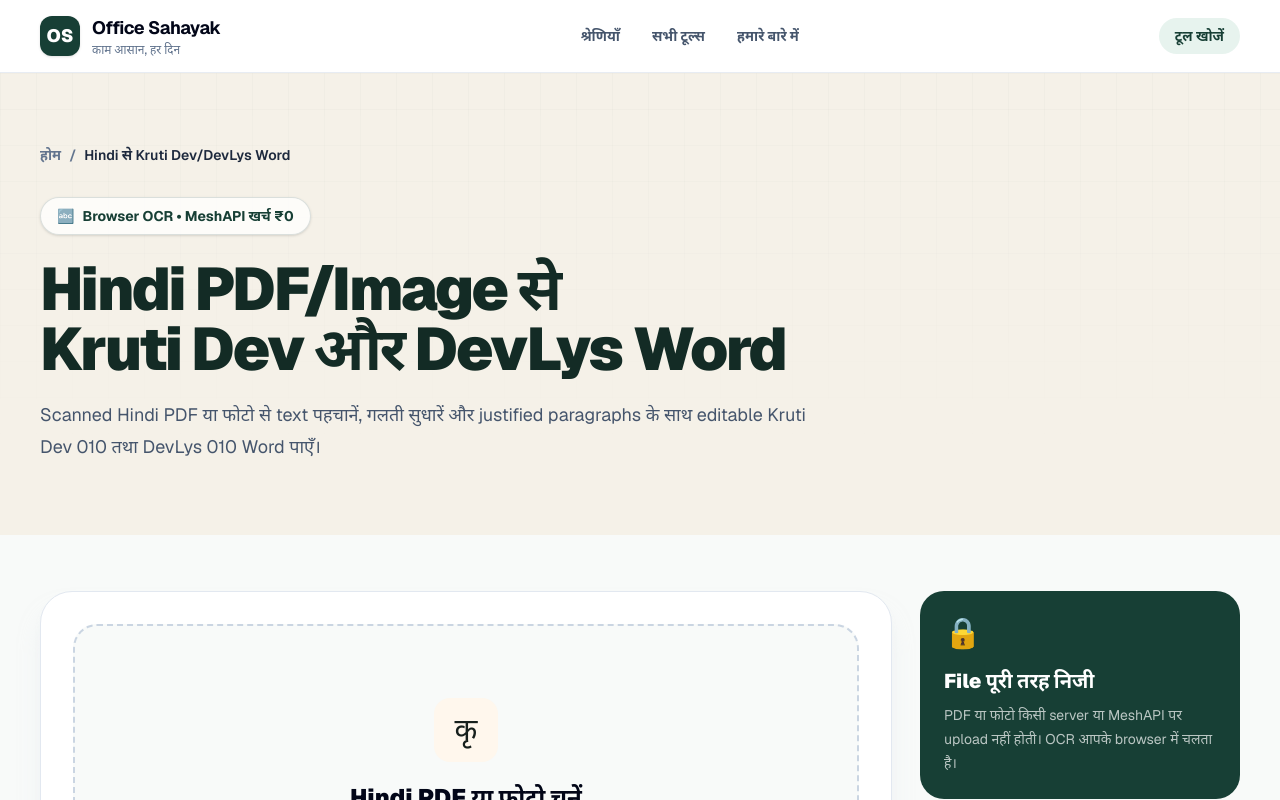
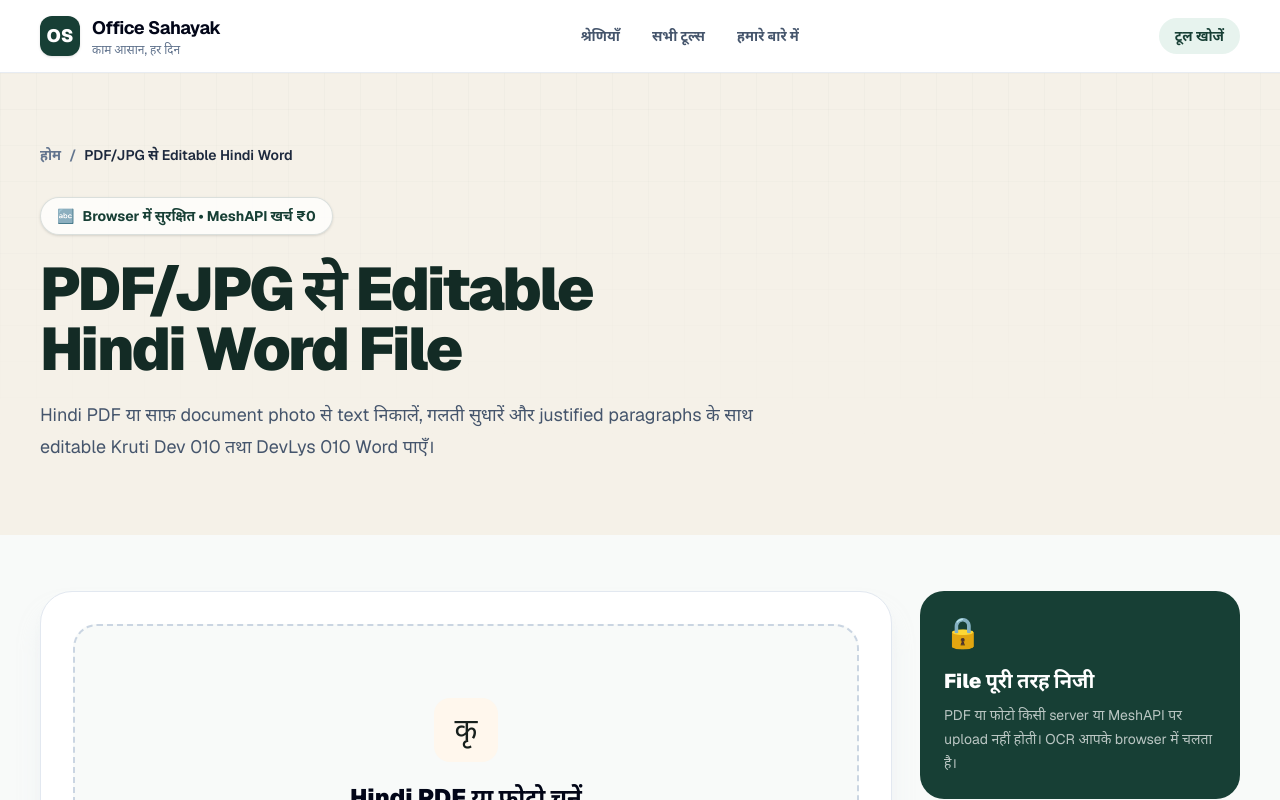
Before and after one commit to office-sahayak/office-sahayak, a Next.js app: page /tools/documents/hindi-krutidev-word in a window 1280 px wide. Shown: the top 800 px of the page. Built offline with nearby package versions, Linux system fonts and the light colour scheme.

Commit message:
Feature editable Hindi Word tool prominently

```diff
--- a/app/tools/documents/hindi-krutidev-word/page.tsx
+++ b/app/tools/documents/hindi-krutidev-word/page.tsx
@@ -5,8 +5,8 @@ import { SiteFooter } from "@/components/site-footer";
 import { SiteHeader } from "@/components/site-header";
 
 export const metadata: Metadata = {
-  title: "Hindi PDF/Image से Kruti Dev और DevLys Word — Office Sahayak",
-  description: "Hindi PDF, JPG या PNG से OCR करके justified और editable Kruti Dev 010 तथा DevLys 010 Word files बनाएँ।",
+  title: "PDF/JPG से Editable Hindi Word File — Office Sahayak",
+  description: "Hindi PDF, JPG या PNG से justified और editable Kruti Dev 010 तथा DevLys 010 Word files बनाएँ।",
 };
 
 export default function HindiKrutidevWordPage() {
@@ -20,15 +20,15 @@ export default function HindiKrutidevWordPage() {
             <nav aria-label="Breadcrumb" className="text-sm font-semibold text-slate-500">
               <Link href="/" className="hover:text-[#173f35]">होम</Link>
               <span className="mx-2" aria-hidden="true">/</span>
-              <span className="text-slate-800">Hindi से Kruti Dev/DevLys Word</span>
+              <span className="text-slate-800">PDF/JPG से Editable Hindi Word</span>
             </nav>
             <div className="mt-8 max-w-4xl">
               <div className="inline-flex items-center gap-2 rounded-full border border-[#173f35]/15 bg-white/75 px-4 py-2 text-sm font-bold text-[#173f35] shadow-sm">
-                <span aria-hidden="true">🔤</span> Browser OCR • MeshAPI खर्च ₹0
+                <span aria-hidden="true">🔤</span> Browser में सुरक्षित • MeshAPI खर्च ₹0
               </div>
-              <h1 className="mt-6 text-4xl font-black tracking-[-0.04em] text-[#132b25] sm:text-6xl">Hindi PDF/Image से<br className="hidden sm:block" /> Kruti Dev और DevLys Word</h1>
+              <h1 className="mt-6 text-4xl font-black tracking-[-0.04em] text-[#132b25] sm:text-6xl">PDF/JPG से Editable<br className="hidden sm:block" /> Hindi Word File</h1>
               <p className="mt-5 max-w-3xl text-lg leading-8 text-slate-600">
-                Scanned Hindi PDF या फोटो से text पहचानें, गलती सुधारें और justified paragraphs के साथ editable Kruti Dev 010 तथा DevLys 010 Word पाएँ।
+                Hindi PDF या साफ़ document photo से text निकालें, गलती सुधारें और justified paragraphs के साथ editable Kruti Dev 010 तथा DevLys 010 Word पाएँ।
               </p>
             </div>
           </div>
```
